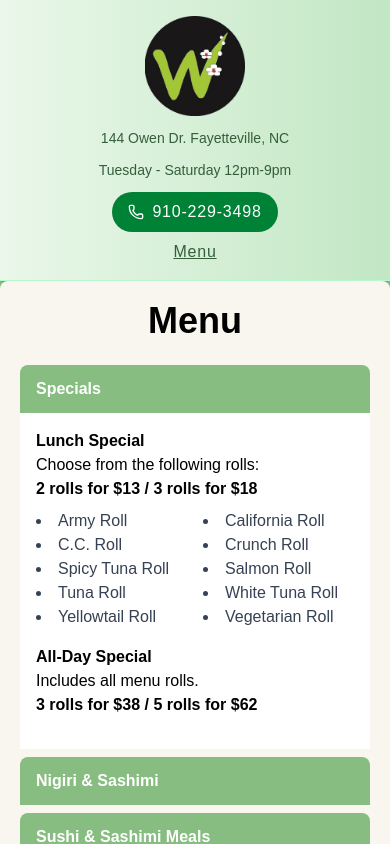
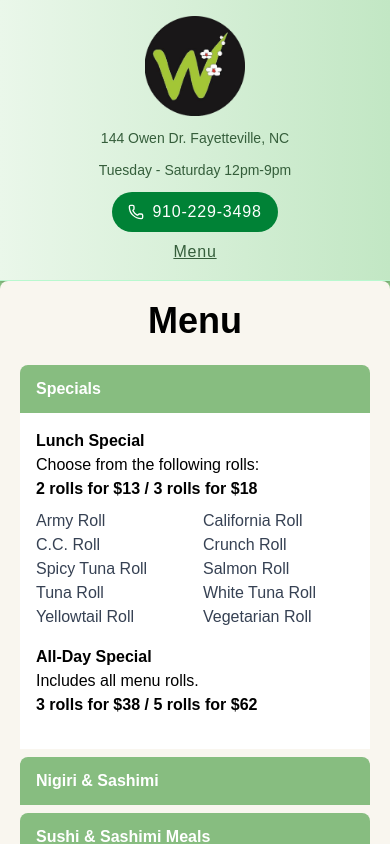
Before and after one commit to mooogz/wasabi-react, a React (Vite) app: page /menu in a window 390 px wide. Both pictures are taken after a click on the button "Specials". Shown: the top 844 px of the page. Built offline with nearby package versions, Linux system fonts and the light colour scheme.

Commit message:
fix: removed list styling in mobile accordion

```diff
--- a/src/pages/Menu.jsx
+++ b/src/pages/Menu.jsx
@@ -33,7 +33,7 @@ const MobileAccordion = ({ menu }) => {
                       </p>
 
                       {item.eligibleRolls && Array.isArray(item.eligibleRolls) && (
-                      <ul className="list-disc list-inside text-gray-700 mt-2 max-w-md grid grid-cols-2 gap-x-4">
+                      <ul className="list-none list-inside text-gray-700 mt-2 max-w-md grid grid-cols-2 gap-x-4">
                       {item.eligibleRolls.map((roll, i) => (
                         <li key={i}>{roll}</li>
                         ))}
```
